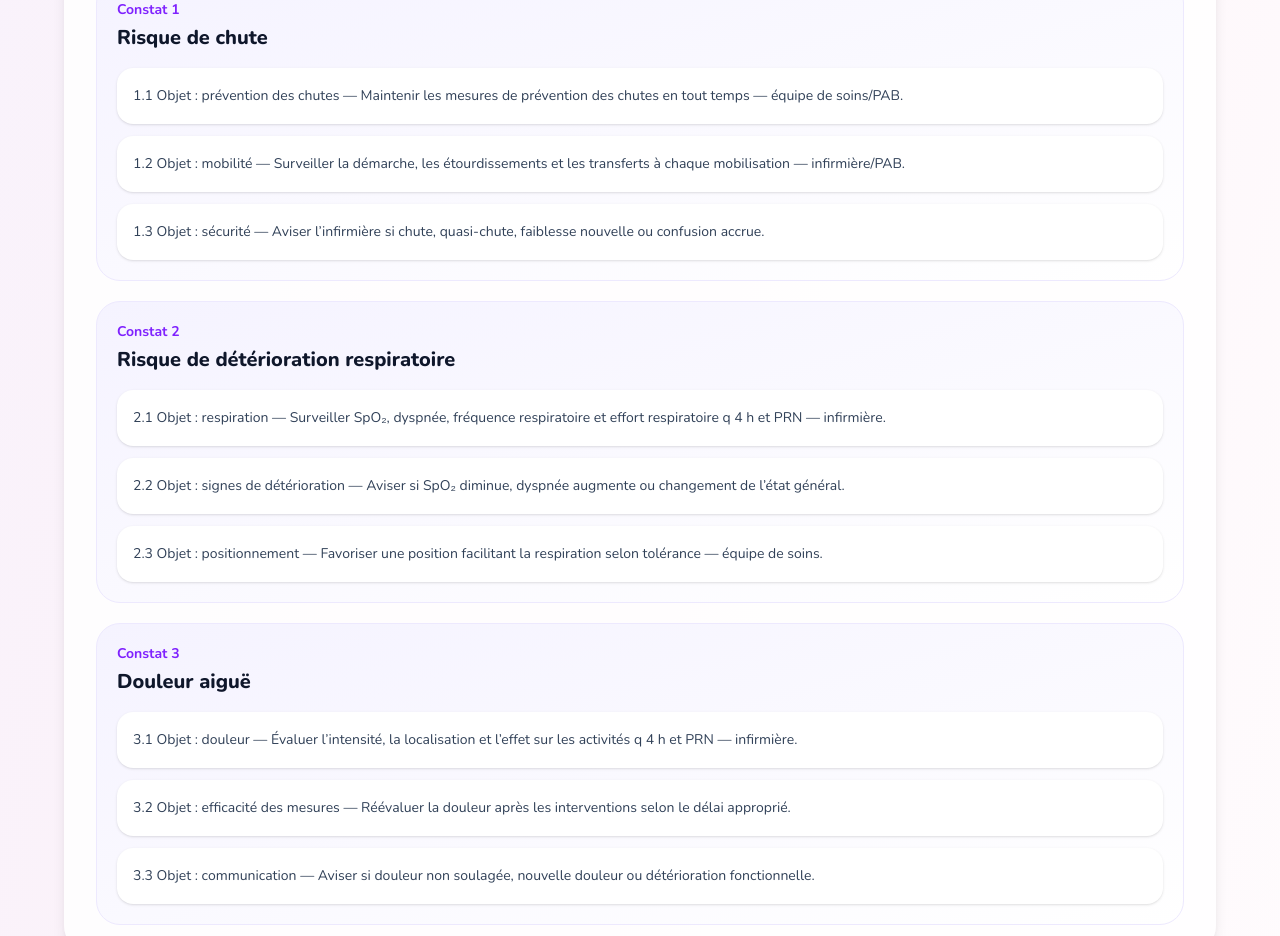
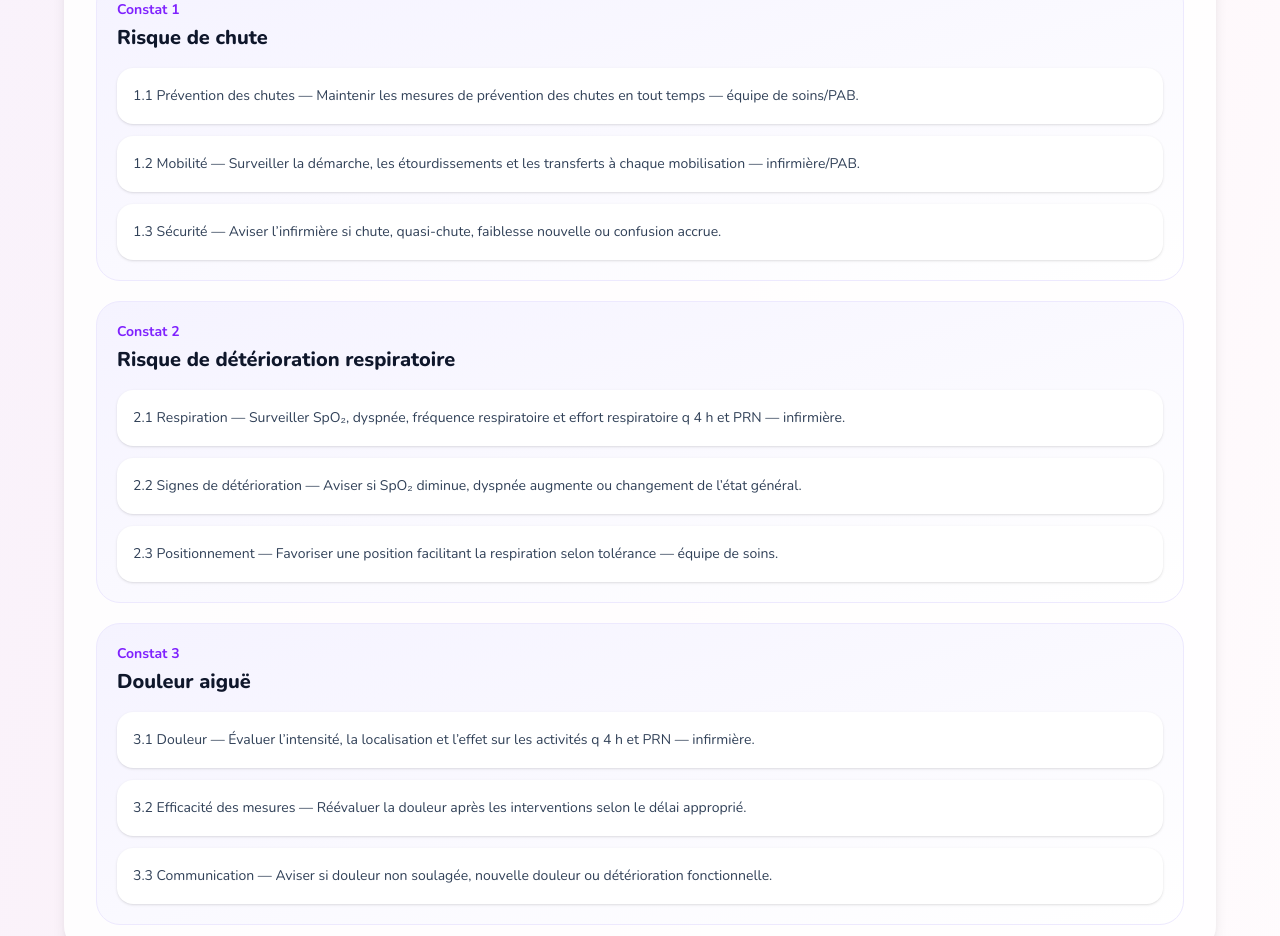
Before and after one commit to RoxanneChamb/repere-pti, a Next.js app: page /ressources/pti in a window 1280 px wide. Shown: the part 3407-4343 px from the top of the page. Built offline with nearby package versions, Linux system fonts and the light colour scheme; no server answers.

Commit message:
Ameliore page ressource PTI SEO

```diff
--- a/app/ressources/pti/page.tsx
+++ b/app/ressources/pti/page.tsx
@@ -72,25 +72,25 @@ export default function PTIPage() {
     {
       constat: "Risque de chute",
       directives: [
-        "1.1 Objet : prévention des chutes — Maintenir les mesures de prévention des chutes en tout temps — équipe de soins/PAB.",
-        "1.2 Objet : mobilité — Surveiller la démarche, les étourdissements et les transferts à chaque mobilisation — infirmière/PAB.",
-        "1.3 Objet : sécurité — Aviser l’infirmière si chute, quasi-chute, faiblesse nouvelle ou confusion accrue.",
+        "1.1 Prévention des chutes — Maintenir les mesures de prévention des chutes en tout temps — équipe de soins/PAB.",
+        "1.2 Mobilité — Surveiller la démarche, les étourdissements et les transferts à chaque mobilisation — infirmière/PAB.",
+        "1.3 Sécurité — Aviser l’infirmière si chute, quasi-chute, faiblesse nouvelle ou confusion accrue.",
       ],
     },
     {
       constat: "Risque de détérioration respiratoire",
       directives: [
-        "2.1 Objet : respiration — Surveiller SpO₂, dyspnée, fréquence respiratoire et effort respiratoire q 4 h et PRN — infirmière.",
-        "2.2 Objet : signes de détérioration — Aviser si SpO₂ diminue, dyspnée augmente ou changement de l’état général.",
-        "2.3 Objet : positionnement — Favoriser une position facilitant la respiration selon tolérance — équipe de soins.",
+        "2.1 Respiration — Surveiller SpO₂, dyspnée, fréquence respiratoire et effort respiratoire q 4 h et PRN — infirmière.",
+        "2.2 Signes de détérioration — Aviser si SpO₂ diminue, dyspnée augmente ou changement de l’état général.",
+        "2.3 Positionnement — Favoriser une position facilitant la respiration selon tolérance — équipe de soins.",
       ],
     },
     {
       constat: "Douleur aiguë",
       directives: [
-        "3.1 Objet : douleur — Évaluer l’intensité, la localisation et l’effet sur les activités q 4 h et PRN — infirmière.",
-        "3.2 Objet : efficacité des mesures — Réévaluer la douleur après les interventions selon le délai approprié.",
-        "3.3 Objet : communication — Aviser si douleur non soulagée, nouvelle douleur ou détérioration fonctionnelle.",
+        "3.1 Douleur — Évaluer l’intensité, la localisation et l’effet sur les activités q 4 h et PRN — infirmière.",
+        "3.2 Efficacité des mesures — Réévaluer la douleur après les interventions selon le délai approprié.",
+        "3.3 Communication — Aviser si douleur non soulagée, nouvelle douleur ou détérioration fonctionnelle.",
       ],
     },
   ];
```
